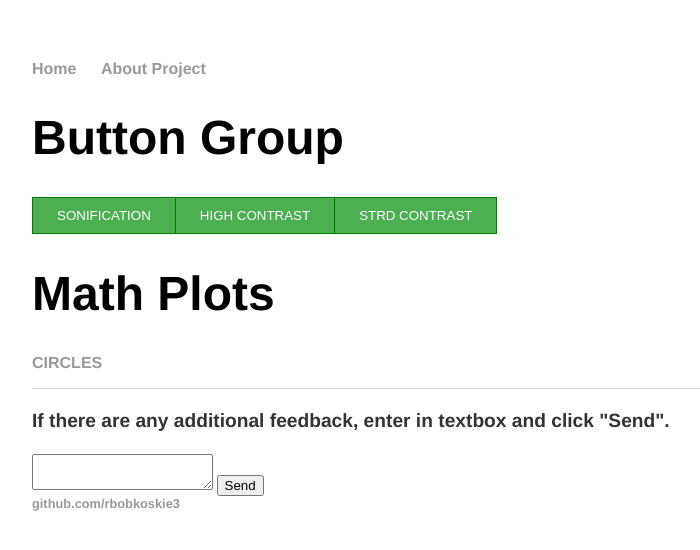
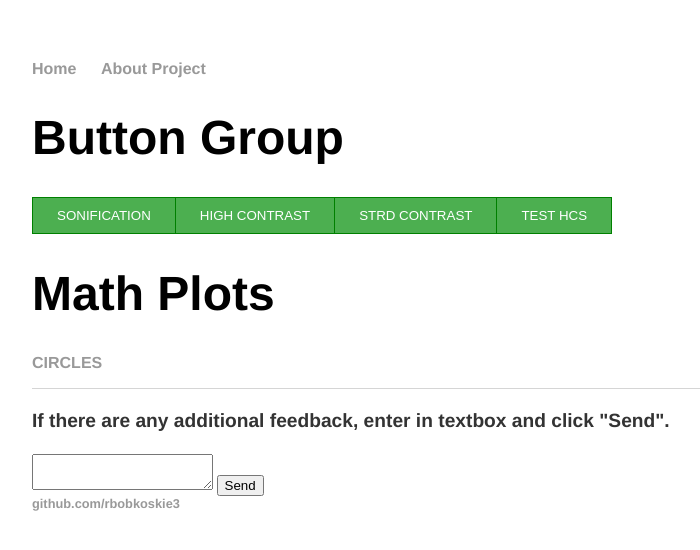
Before and after one commit to rbobkoskie3/rbobkoskie3.github.io, a Jekyll site: the page built from line/index.html, in a window 1280 px wide. Shown: the top 550 px of the page, without its empty margins (160-860 px from the left). Built offline with Jekyll 4.4.1, drawn with Linux system fonts in a browser that asks for light colours.

Commit message:
Update index.html

```diff
--- a/line/index.html
+++ b/line/index.html
@@ -35,11 +35,11 @@ ttitle: Math, Sonification, Plots
     <button>SONIFICATION</button>
     <button>HIGH CONTRAST</button>
     <button>STRD CONTRAST</button>
+    <button type="button" onclick="setBG_Black()">TEST HCS</button>
 </div>
 
 <script>
-    window.onclick = myFunction;
-    function myFunction() {
+    function setBG_Black() {
         document.getElementsByTagName("BODY")[0].style.backgroundColor = "black";
     }
 </script>
```
